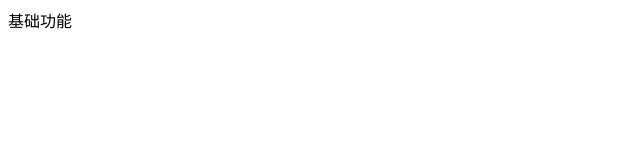
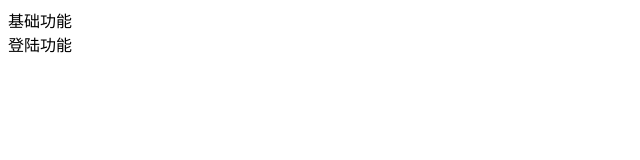
Before and after one commit to xgkobe/myfirst, a plain HTML site: page index.html in a window 1280 px wide. Shown: the whole page, without its empty margins (0-640 px from the left). Drawn offline with Linux system fonts and the light colour scheme.

Commit message:
登陆功能

```diff
--- a/index.html
+++ b/index.html
@@ -8,5 +8,6 @@
 </head>
 <body>
 		<div>基础功能</div>
+		<div>登陆功能</div>
 </body>
 </html>
```
